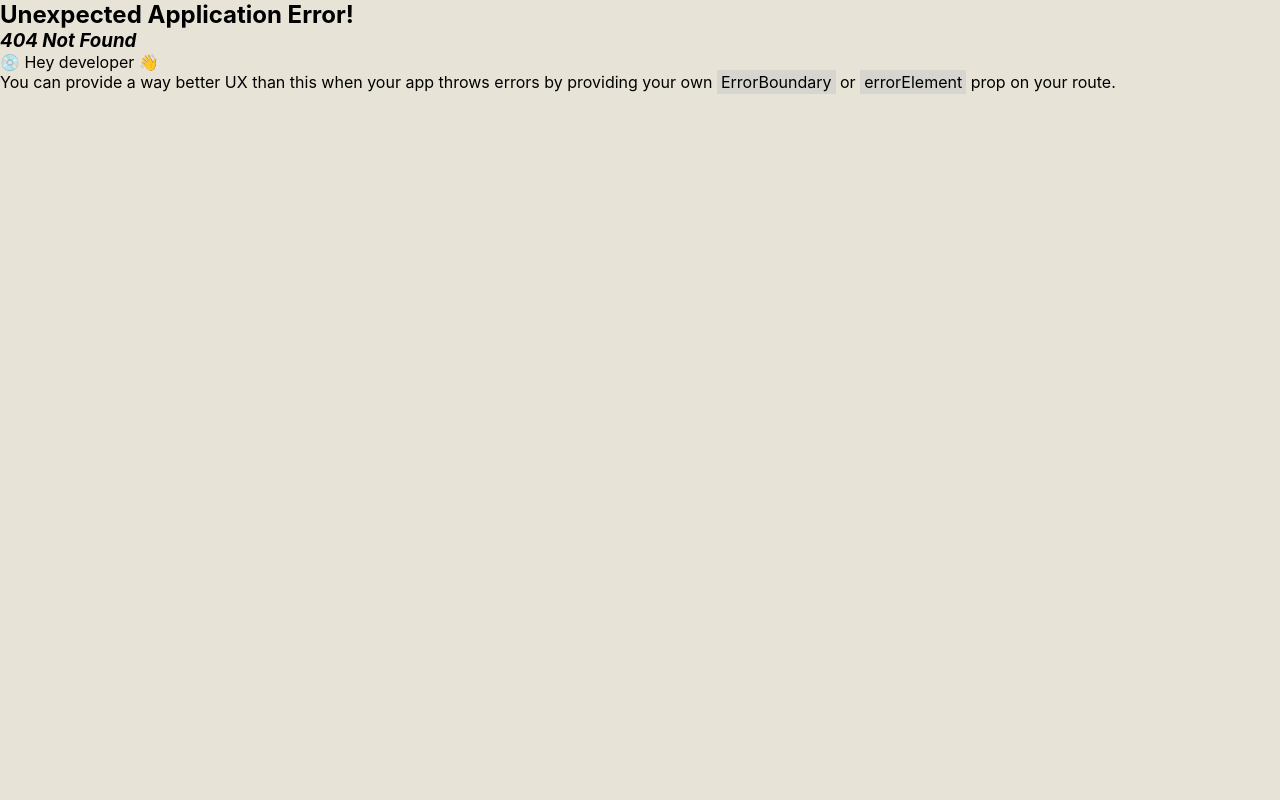
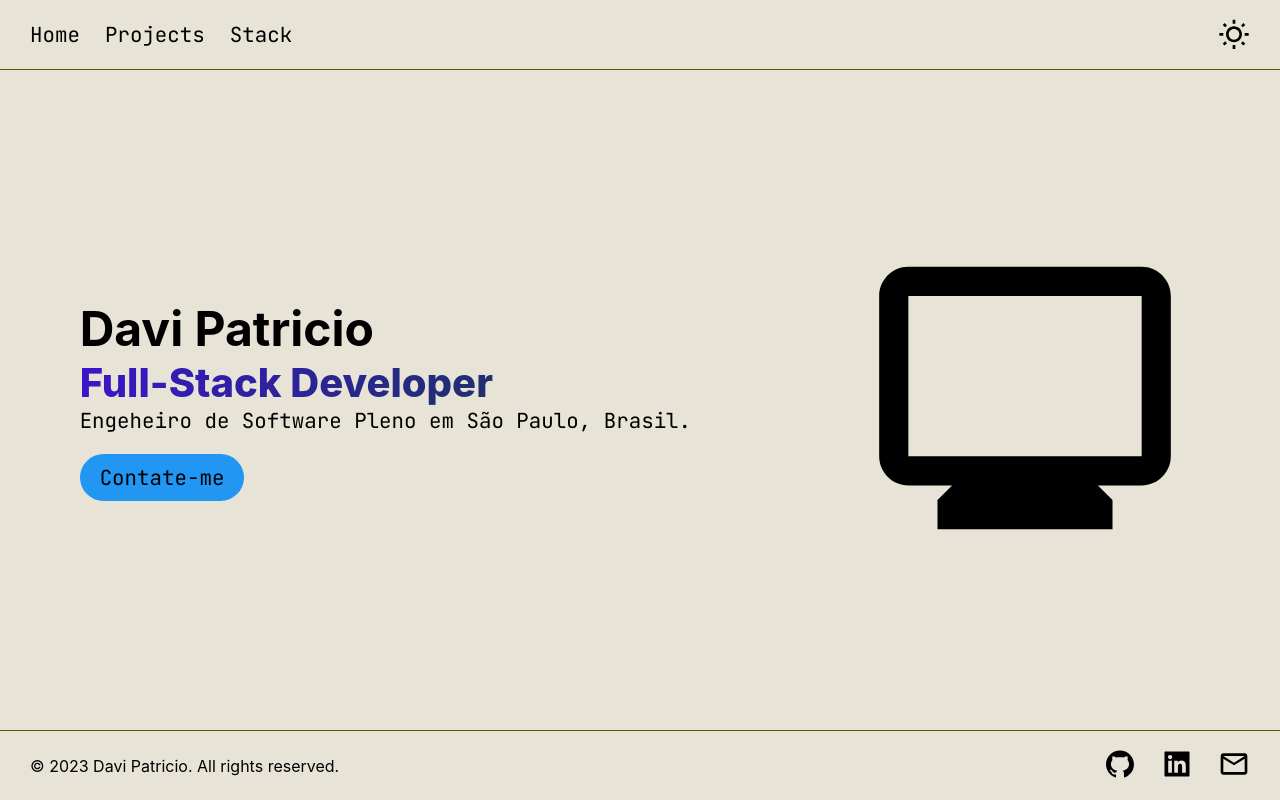
Before and after one commit to davipatricio/personal-website, a React (Vite) app: page /projects in a window 1280 px wide. Before the commit this address had no page. Built offline with nearby package versions, Linux system fonts and the light colour scheme.

Commit message:
a lot of improvements

```diff
--- a/src/components/HomeContent/styles.ts
+++ b/src/components/HomeContent/styles.ts
@@ -4,8 +4,15 @@ import { ThemeState } from '../../context/theme';
 export const Container = styled.main`
   display: flex;
   align-items: center;
-  justify-content: center;
-  gap: 300px;
+  justify-content: space-around;
+
+  @media (max-width: 1024px) {
+    padding: 0 30px;
+  }
+
+  @media (max-width: 768px) {
+    padding: 0 20px;
+  }
 
   /* Navbar & footer have 70px of height */
   height: calc(100vh - 70px - 70px);
@@ -49,6 +56,7 @@ export const LeftContainer = styled.div<LeftContainerProps>`
     color: ${({ theme }) => theme.text.primary};
     font-size: 3rem;
     user-select: none;
+    text-align: center;
   }
 
   > p {
@@ -56,6 +64,7 @@ export const LeftContainer = styled.div<LeftContainerProps>`
     font-size: 1.3rem;
 
     @media (max-width: 768px) {
+      text-align: center;
       margin-top: 10px;
     }
   }
@@ -83,5 +92,10 @@ export const RightContainer = styled.div`
     color: ${({ theme }) => theme.text.primary};
     height: 350px;
     width: 350px;
+
+    @media (max-width: 1024px) {
+      height: 300px;
+      width: 300px;
+    }
   }
 `;
--- a/src/components/MobileMenu/index.tsx
+++ b/src/components/Navbar/MobileMenu/index.tsx
@@ -5,8 +5,8 @@ export default function MobileMenu() {
   return (
     <Container>
       <Link to="/">Home</Link>
-      <Link to="/">Projects</Link>
-      <Link to="/">Stack</Link>
+      <Link to="/projects">Projects</Link>
+      <Link to="/stack">Stack</Link>
     </Container>
   );
 }
--- a/src/components/Navbar/index.tsx
+++ b/src/components/Navbar/index.tsx
@@ -8,7 +8,7 @@ import {
   MdMenu,
 } from 'react-icons/md';
 import { useCallback, useState } from 'react';
-import MobileMenu from '../MobileMenu';
+import MobileMenu from './MobileMenu';
 import { Global } from '@emotion/react';
 
 export default function Navbar() {
@@ -30,8 +30,8 @@ export default function Navbar() {
     <Container>
       <nav>
         <Link to="/">Home</Link>
-        <Link to="/">Projects</Link>
-        <Link to="/">Stack</Link>
+        <Link to="/projects">Projects</Link>
+        <Link to="/stack">Stack</Link>
         <MenuIcon onClick={handleMenuToggle} />
       </nav>
 
--- /dev/null
+++ b/src/components/ProjectContent/styles.ts
@@ -0,0 +1,6 @@
+import styled from '@emotion/styled';
+
+export const Container = styled.main`
+  /* Navbar & footer have 70px of height */
+  height: calc(100vh - 70px - 70px);
+`;
--- /dev/null
+++ b/src/routes/projects.tsx
@@ -0,0 +1,15 @@
+import Footer from '../components/Footer';
+import HomeContent from '../components/HomeContent';
+import Navbar from '../components/Navbar';
+
+export default function Projects() {
+  return (
+    <>
+      <Navbar />
+
+      <HomeContent />
+
+      <Footer />
+    </>
+  );
+}
```
Also changed, not shown: src/components/ProjectContent/index.tsx (added, +9 -0 lines), src/main.tsx (+9 -0 lines), src/components/Navbar/MobileMenu/styles.ts (renamed from src/components/MobileMenu/styles.ts).
